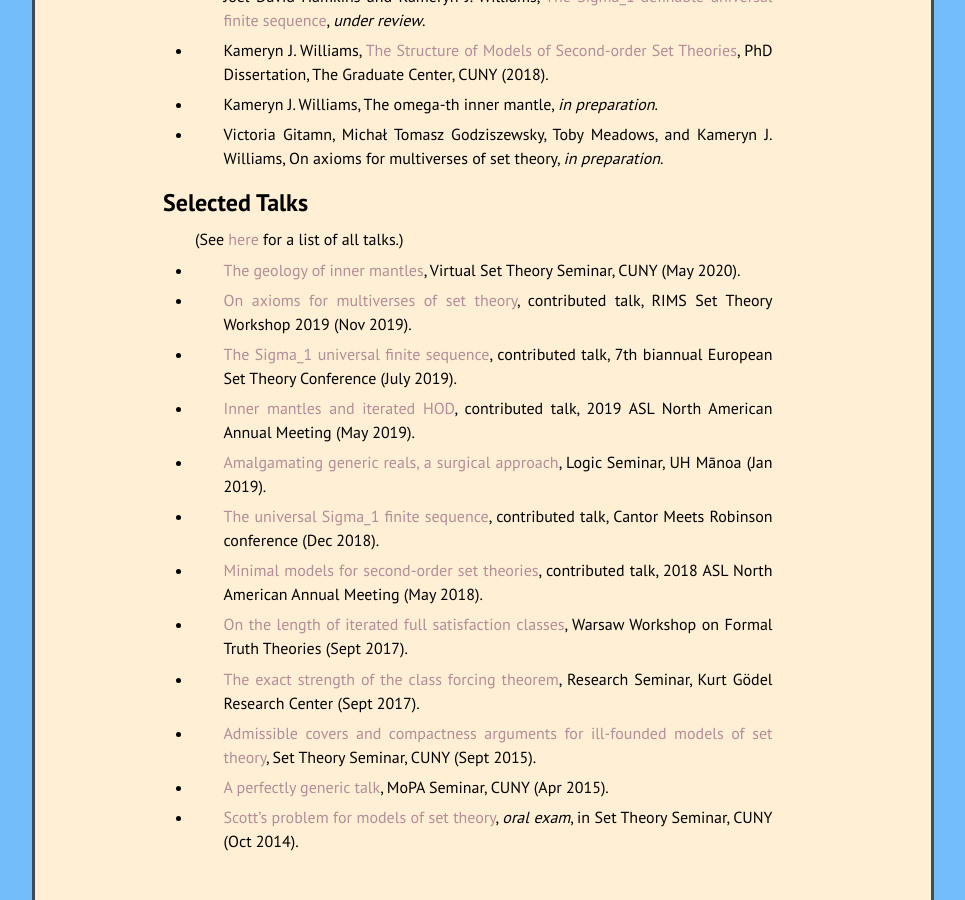
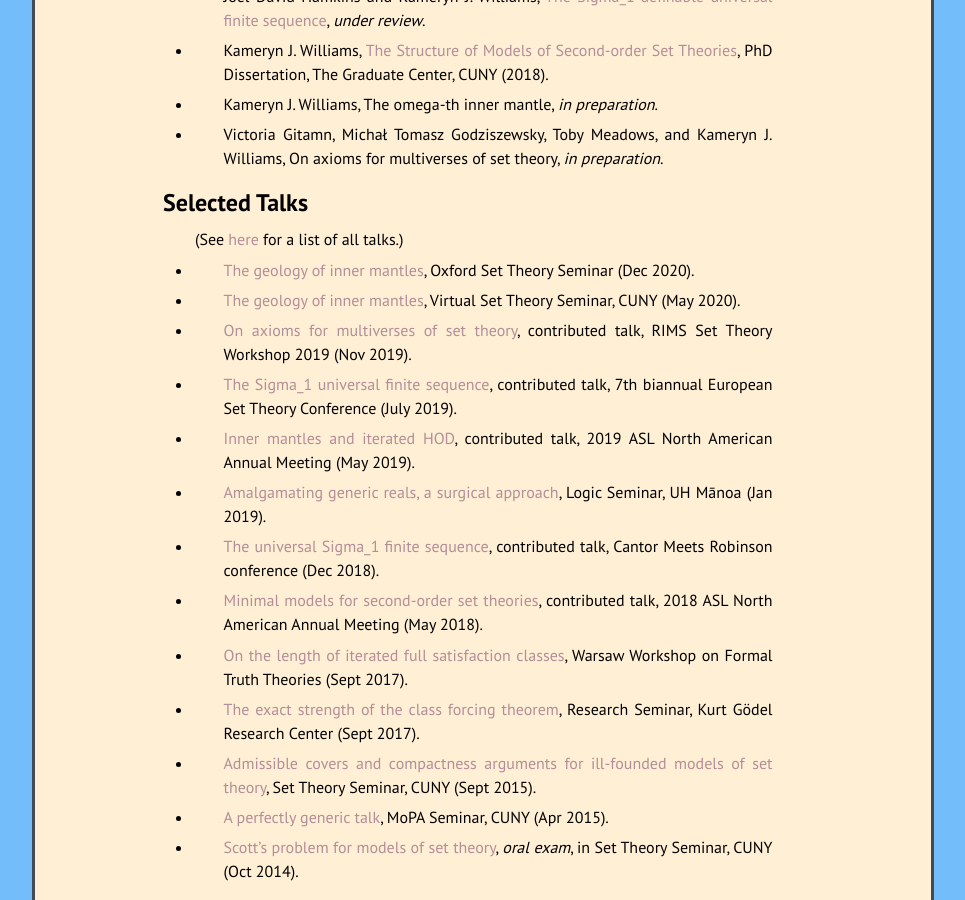
Before and after one commit to kamerynjw/kamerynjw.github.io, a Jekyll site: the page built from research.md, in a window 1280 px wide and 900 px high, scrolled down 798 px. Shown: the whole window, without its empty margins (157-1122 px from the left). Built offline with Jekyll 4.4.1, drawn with Linux system fonts in a browser that asks for light colours; nearby versions of some CDN libraries.

Commit message:
added page for oxford talk

```diff
--- a/_data/semtalks.yml
+++ b/_data/semtalks.yml
@@ -1,5 +1,10 @@
 
 # seminar talks to display in talks.md
+
+- href: "2020-dec-inner-mantles"
+  title: "The geology of inner mantles"
+  other: "Oxford Set Theory Seminar"
+  date: "Dec 2020"
 
 - href: "2020-july-ufs"
   title: "End-extensions of models of set theory and the Sigma_1 universal finite sequence"
--- a/_data/talks.yml
+++ b/_data/talks.yml
@@ -1,5 +1,10 @@
 
 # selected talks to display in research.md
+
+- href: "2020-dec-inner-mantles"
+  title: "The geology of inner mantles"
+  other: "Oxford Set Theory Seminar"
+  date: "Dec 2020"
 
 - href: "2020-may-inner-mantles"
   title: "The geology of inner mantles"
--- /dev/null
+++ b/research/talks/2020-dec-inner-mantles.md
@@ -0,0 +1,13 @@
+---
+layout: page
+title: "The geology of inner mantles"
+permalink: /research/talks/2020-dec-inner-mantles/
+excerpt: "This is a talk in the Oxford set theory seminar, on 2020 December 2..."
+image: triangle-coding.png
+---
+
+This is a talk in the [Oxford Set Theory Seminar](http://jdh.hamkins.org/oxford-set-theory-seminar/), on 2020 December 2.
+
+An inner model is a ground if V is a set forcing extension of it. The intersection of the grounds is the mantle, an inner model of ZFC which enjoys many nice properties. Fuchs, Hamkins, and Reitz showed that the mantle is highly malleable. Namely, they showed that every model of set theory is the mantle of a bigger, better universe of sets. This then raises the possibility of iterating the definition of the mantle—the mantle, the mantle of the mantle, and so on, taking intersections at limit stages—to obtain even deeper inner models. Let’s call the inner models in this sequence the inner mantles.
+
+In this talk I will present some results, both positive and negative, about the sequence of inner mantles, answering some questions of Fuchs, Hamkins, and Reitz, results which are analogues of classic results about the sequence of iterated HODs. On the positive side: (Joint with Reitz) Every model of set theory is the eta-th inner mantle of a class forcing extension for any ordinal eta in the model. On the negative side: The sequence of inner mantles may fail to carry through at limit stages. Specifically, it is consistent that the omega-th inner mantle not be a definable class and it is consistent that it be a definable inner model of ¬AC.
```
